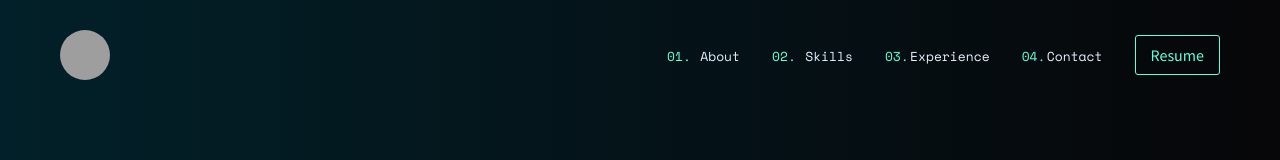
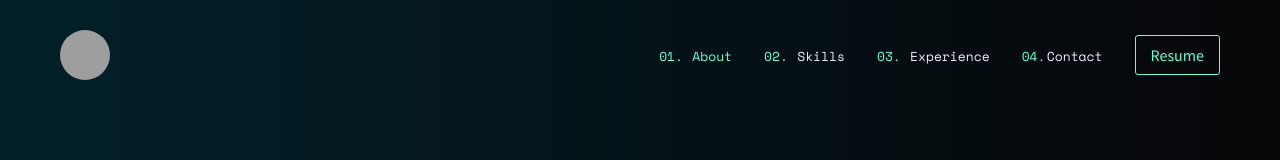
Before and after one commit to Ali503-7/portfolio, a React (Vite) app in the folder My_WebSite/: page / in a window 1280 px wide. Shown: the top 160 px of the page. Built offline with nearby package versions, Linux system fonts and the light colour scheme; grey boxes are pictures that could not be loaded; a web font is replaced by a local one.

Commit message:
fix a little bug in the header section

```diff
--- a/My_WebSite/src/App.jsx
+++ b/My_WebSite/src/App.jsx
@@ -66,7 +66,7 @@ function App() {
   return (
     <PageSwiper.Provider value={{ whereAMi }}>
       <div className="BG">
-        <Header />
+        <Header currentPage={currentPage} />
         {currentPage.HOME_PAGE.STATE && <MainHome />}
         {currentPage.SKILLS_PAGE.STATE && <Skills />}
         <Swiper swipeFrom={swipeFrom} toWere={toWere} />
--- a/My_WebSite/src/components/Bata Components/Header/Header.jsx
+++ b/My_WebSite/src/components/Bata Components/Header/Header.jsx
@@ -4,7 +4,7 @@ import Nav from "../NavBar/nav";
 import { PageSwiper, pages } from "../../../App.jsx";
 import "./Header.scss";
 
-function Header() {
+function Header({ currentPage }) {
   const [showManu, setShowMenu] = useState(false);
   const { whereAMi } = useContext(PageSwiper);
 
@@ -56,7 +56,11 @@ function Header() {
                       }
                     >
                       <span className="navNumber">01.</span>{" "}
-                      <span data-value="About" ref={About}>
+                      <span
+                        data-value="About"
+                        ref={About}
+                        className={currentPage.HOME_PAGE.STATE ? "active" : ""}
+                      >
                         About
                       </span>
                     </a>
@@ -69,14 +73,20 @@ function Header() {
                       }
                     >
                       <span className="navNumber">02.</span>{" "}
-                      <span data-value="Skills" ref={About}>
+                      <span
+                        data-value="Skills"
+                        ref={About}
+                        className={
+                          currentPage.SKILLS_PAGE.STATE ? "active" : ""
+                        }
+                      >
                         Skills
                       </span>
                     </a>
                   </li>
                   <li>
                     <a href="#Experience">
-                      <span className="navNumber">03.</span>
+                      <span className="navNumber">03. </span>
                       <span data-value="Experience" ref={Experience}>
                         Experience
                       </span>
--- a/My_WebSite/src/components/Bata Components/Header/Header.scss
+++ b/My_WebSite/src/components/Bata Components/Header/Header.scss
@@ -91,6 +91,10 @@
   }
 }
 
+.active {
+  color: $green;
+}
+
 @media (max-width: 600px) {
   .burger {
     display: flex !important;
```
